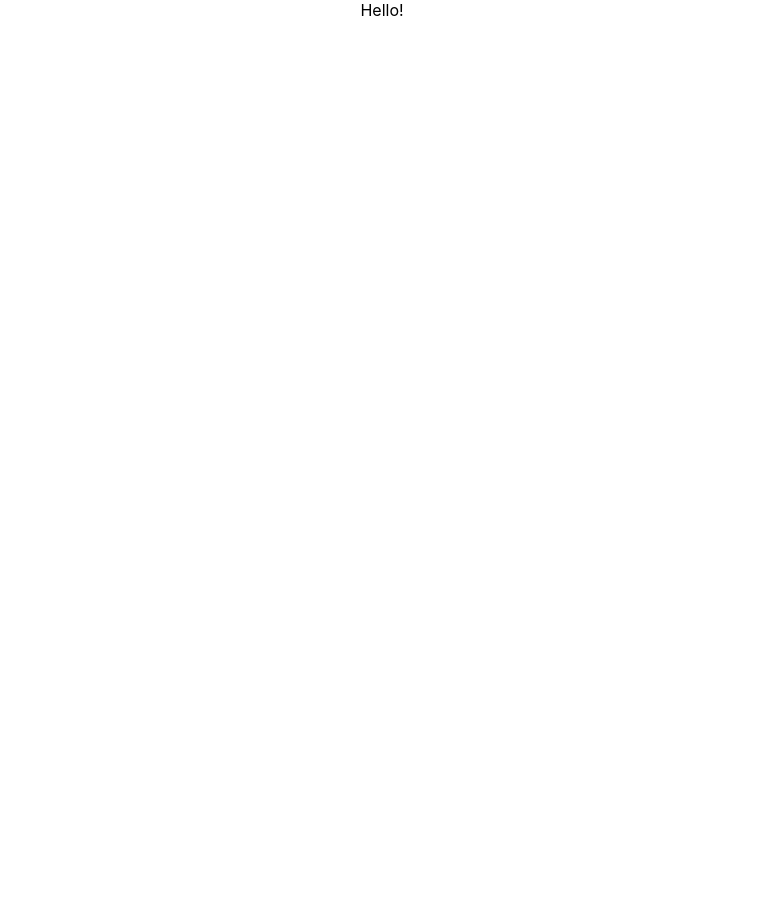
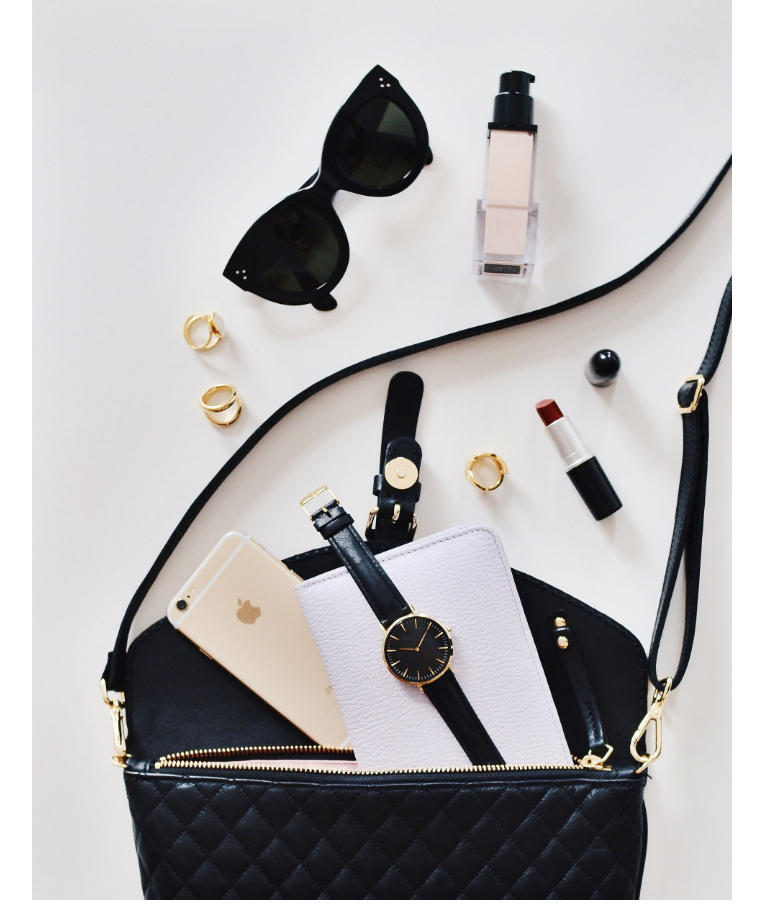
Before and after one commit to WPO-Team-01/wanted-codestates-project-1-5, a React (Create React App) app: page / in a window 1280 px wide. Shown: the whole page, without its empty margins (258-1021 px from the left). Before the commit the page ends 800 px from the top, so only its background shows below. Built offline with nearby package versions, Linux system fonts and the light colour scheme.

Commit message:
중간커밋

```diff
--- a/src/App.js
+++ b/src/App.js
@@ -1,9 +1,10 @@
-import './App.css';
+import "./App.css";
+import ImageDragPage from "./pages/ImageDragPage";
 
 function App() {
   return (
     <div className="App">
-      Hello!
+      <ImageDragPage />
     </div>
   );
 }
--- a/src/pages/ImageDragPage.js
+++ b/src/pages/ImageDragPage.js
@@ -1 +1,135 @@
-console.log("dragpage");
+import styled from "styled-components";
+import { useEffect, useRef, useState } from "react";
+
+const Container = styled.div`
+  #canvas {
+    width: 700px;
+    height: 900px;
+    background-image: url("/img/fashion-unsplash.jpeg");
+    background-size: cover;
+  }
+`;
+
+const ImageDragPage = () => {
+  // let question = confirm("영역 이름은 무엇인가요?");
+  // if(question) {
+  //     //영역이름 한쪽에 저장하기
+  //     //영역 표시하기
+  // } else {
+  //     //아무것도 저장되지 않음
+  // }
+  let startX, startY, endX, endY, stX, stY;
+  const canvasRef = useRef(null);
+  const [draw, setDraw] = useState(false);
+  const [ctx, setCtx] = useState(null);
+  const [boxes, setBoxes] = useState([]);
+
+  useEffect(() => {
+    if (!canvasRef.current) {
+      return;
+    }
+    const canvas = canvasRef.current;
+    const ctx = canvas.getContext("2d");
+    ctx.lineWidth = 3;
+    ctx.strokeStyle = "#ff0000";
+    setCtx(ctx);
+  }, [canvasRef.current]);
+
+  const onMouseDown = (event) => {
+    mDown(event);
+  };
+
+  const onMouseMove = (event) => {
+    mMove(event);
+  };
+
+  const onMouseUp = (event) => {
+    mUp(event);
+  };
+
+  const onMouseOut = (event) => {
+    mOut(event);
+  };
+
+  function mMove(event) {
+    if (!draw) {
+      return;
+    }
+    //마우스를 움직일 때마다 X좌표를 nowX에 담음
+    var nowX = event.nativeEvent.offsetX;
+    //마우스를 움직일 때마다 Y좌표를 nowY에 담음
+    var nowY = event.nativeEvent.offsetY;
+    //실질적으로 캔버스에 그림을 그리는 부분
+    canvasDraw(nowX, nowY);
+    //마우스가 움직일때마다 X좌표를 stX에 담음
+    stX = nowX;
+    //마우스가 움직일때마다 Y좌표를 stY에 담음
+    stY = nowY;
+    //console.log(nowX, nowY);
+
+    // const box = {
+    //   startX: nowX,
+    //   startY: nowY,
+    //   width: 0,
+    //   height: 0,
+    // };
+    // setBoxes([...boxes, box]);
+    // console.log(boxes);
+  }
+
+  //스타트 x,y 담기
+  function mDown(event) {
+    const box = {
+      startX: event.nativeEvent.offsetX,
+      startY: event.nativeEvent.offsetY,
+      width: 0,
+      height: 0,
+    };
+    setDraw(true); //그림 그리기는 그리는 상태로 변경
+    setBoxes([...boxes, box]);
+  }
+  //엔드 x,y 담기
+  function mUp(event) {
+    endX = event.nativeEvent.offsetX;
+    endY = event.nativeEvent.offsetY;
+    // ctx.strokeRect(startX,startY,endX-startX,endY-startY)
+    setDraw(false); //마우스를 떼었을 때 그리기 중지
+    canvasDraw(endX, endY);
+  }
+  function mOut(event) {
+    setDraw(false); //마우스가 캔버스 밖으로 벗어났을 때 그리기 중지
+  }
+
+  function canvasDraw(currentX, currentY) {
+    const width = currentX;
+    const height = currentY;
+    const box = {
+      ...boxes,
+      width: currentX - startX,
+      height: currentY - startY,
+    };
+    setBoxes([...boxes, box]);
+
+    ctx.clearRect(0, 0, ctx.canvas.width, ctx.canvas.height); //설정된 영역만큼 캔버스에서 지움
+    ctx.strokeRect(...boxes); //시작점과 끝점의 좌표 정보로 사각형을 그려준다.
+    console.log(startX, startY, currentX, currentY);
+  }
+  console.log(boxes);
+
+  return (
+    <Container>
+      <canvas
+        id="canvas"
+        width="700"
+        height="900"
+        ref={canvasRef}
+        onMouseDown={onMouseDown}
+        onMouseMove={onMouseMove}
+        onMouseUp={onMouseUp}
+        onMouseOut={onMouseOut}
+      ></canvas>
+    </Container>
+  );
+};
+
+export default ImageDragPage;
```
Also changed, not shown: public/img/fashion-unsplash.jpeg (added).
